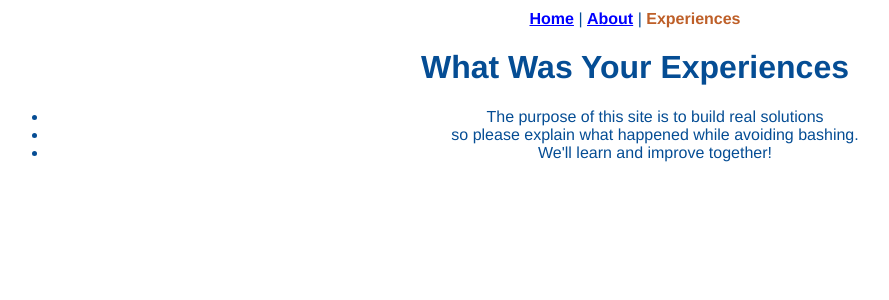
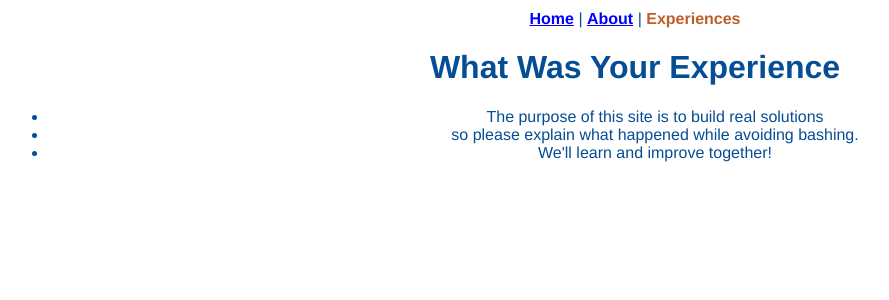
Before and after one commit to appHow251/SocialAwarenessWomenIntheWorkplace, a Vue app in the folder women-workplace/: page /#/experiences in a window 1280 px wide. Shown: the top 300 px of the page, without its empty margins (10-899 px from the left). Built offline with nearby package versions, Linux system fonts and the light colour scheme.

Commit message:
corrected typo

```diff
--- a/women-workplace/src/views/Experiences.vue
+++ b/women-workplace/src/views/Experiences.vue
@@ -1,6 +1,6 @@
 <template>
     <div>
-        <h1>What Was Your Experiences</h1>
+        <h1>What Was Your Experience</h1>
         <ul>
             <li>The purpose of this site is to build real solutions</li>
             <li>so please explain what happened while avoiding bashing.</li>
```
